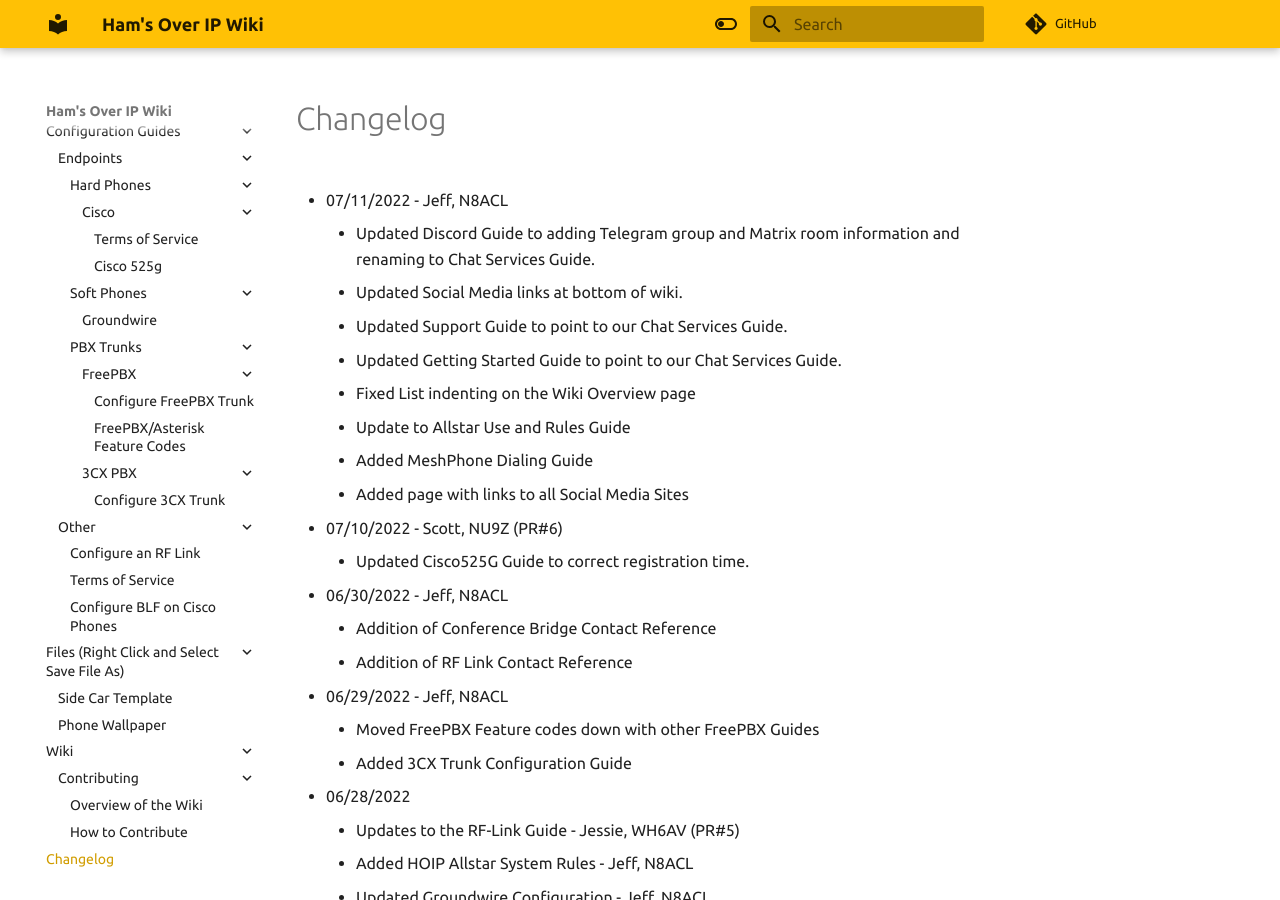
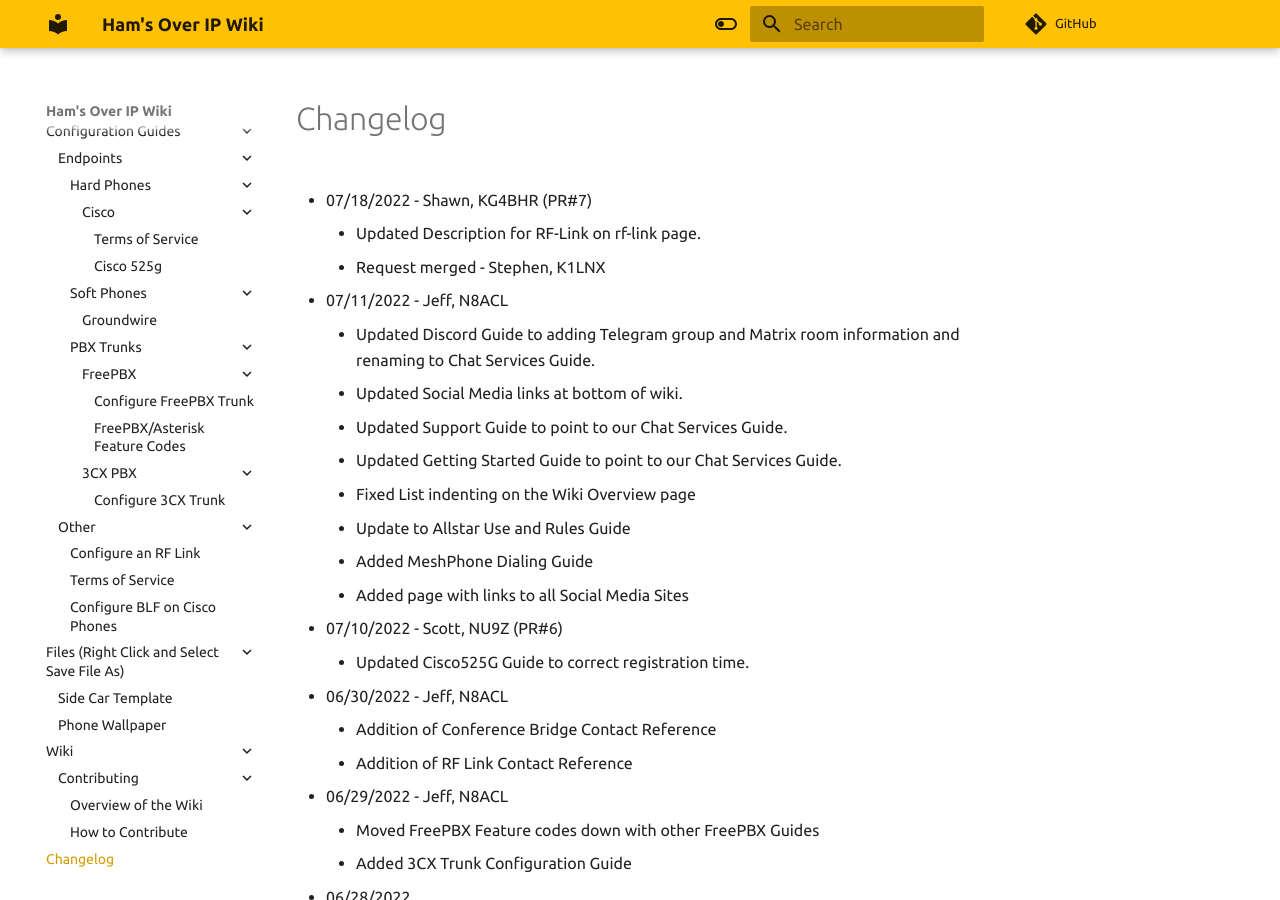
Before and after one commit to hamsoverip/wiki, an MkDocs documentation site: the page built from docs/General/changelog.md, in a window 1280 px wide and 900 px high. Built offline with MkDocs 1.6.1 and Material for MkDocs 9.7.7, drawn with Linux system fonts in a browser that asks for light colours; comment, search, counter and statistics services are not loaded.

Commit message:
Update Changelog - N8ACL - 07182022

```diff
--- a/docs/General/changelog.md
+++ b/docs/General/changelog.md
@@ -1,4 +1,8 @@
 # Changelog
+
+* 07/18/2022 - Shawn, KG4BHR (PR#7)
+    * Updated Description for RF-Link on rf-link page.
+    * Request merged - Stephen, K1LNX
 
 * 07/11/2022 - Jeff, N8ACL
     * Updated Discord Guide to adding Telegram group and Matrix room information and renaming to Chat Services Guide.
```
